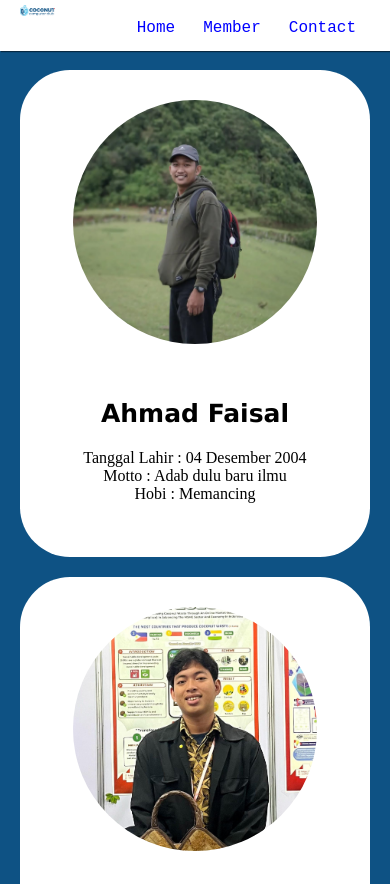
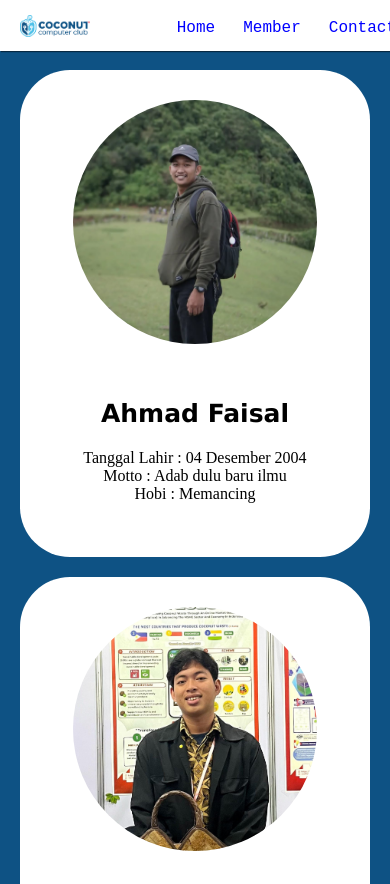
Before and after one commit to syrlramadhan/tugas-besar, a plain HTML site: page member.html in a window 390 px wide. Shown: the top 884 px of the page. Drawn offline with Linux system fonts and the light colour scheme.

Commit message:
make sure navbar member.html

```diff
--- a/Asset/css/member.css
+++ b/Asset/css/member.css
@@ -99,6 +99,15 @@ footer{
 }
 
 @media  screen and (max-width: 720px) {
+    nav{
+        width: 100%;
+    }
+
+    nav img{
+        width: 70px;
+        padding-top: 10px;
+    }
+
     .ang{
         width: 100%;
     }
```
